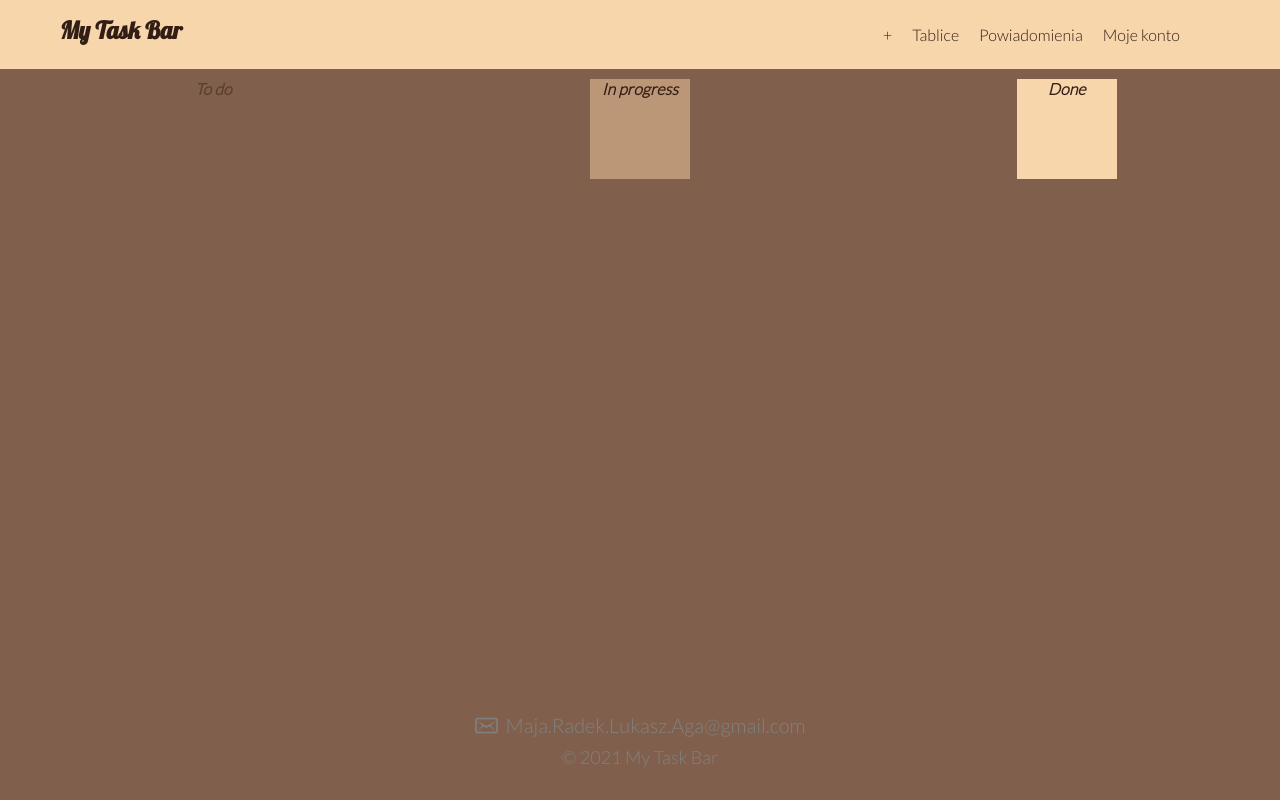
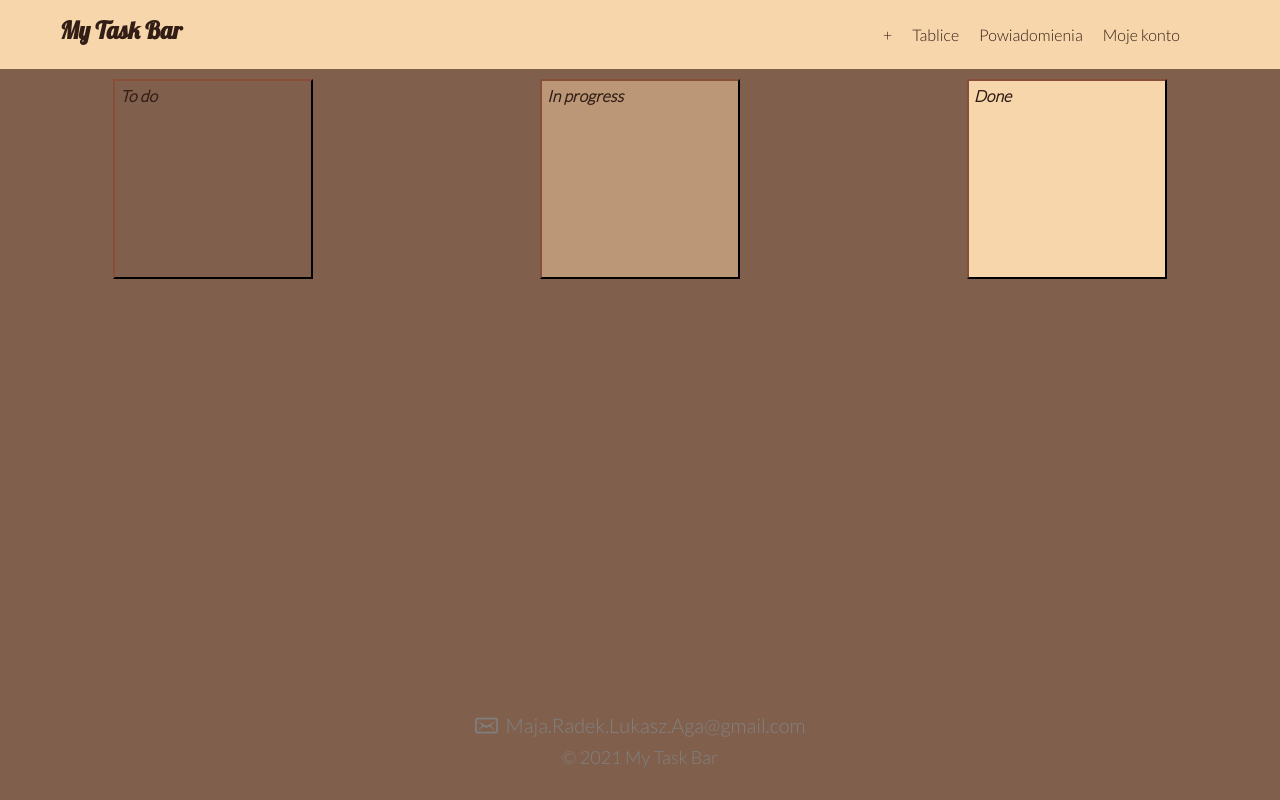
Before and after one commit to infoshareacademy/jfdzr2-nuclear-penguins, a React (Create React App) app: page /bartable in a window 1280 px wide. Built offline with nearby package versions, Linux system fonts and the light colour scheme.

Commit message:
add padding borders and text align

```diff
--- a/src/components/boards/boards.css
+++ b/src/components/boards/boards.css
@@ -6,16 +6,17 @@
 .board {
   display: block;
   margin: 10px;
-  width: 100px;
-  height: 100px;
-  text-align: center;
+  padding: 5px;
+  width: 200px;
+  height: 200px;
+  text-align: left;
   font-style: italic;
   font-weight: bold;
+  border: 2px outset #331e16;
 }
 
 .toDo {
   background-color: #80604c;
-  opacity: 0.5;
 }
 
 .inProgress {
```
